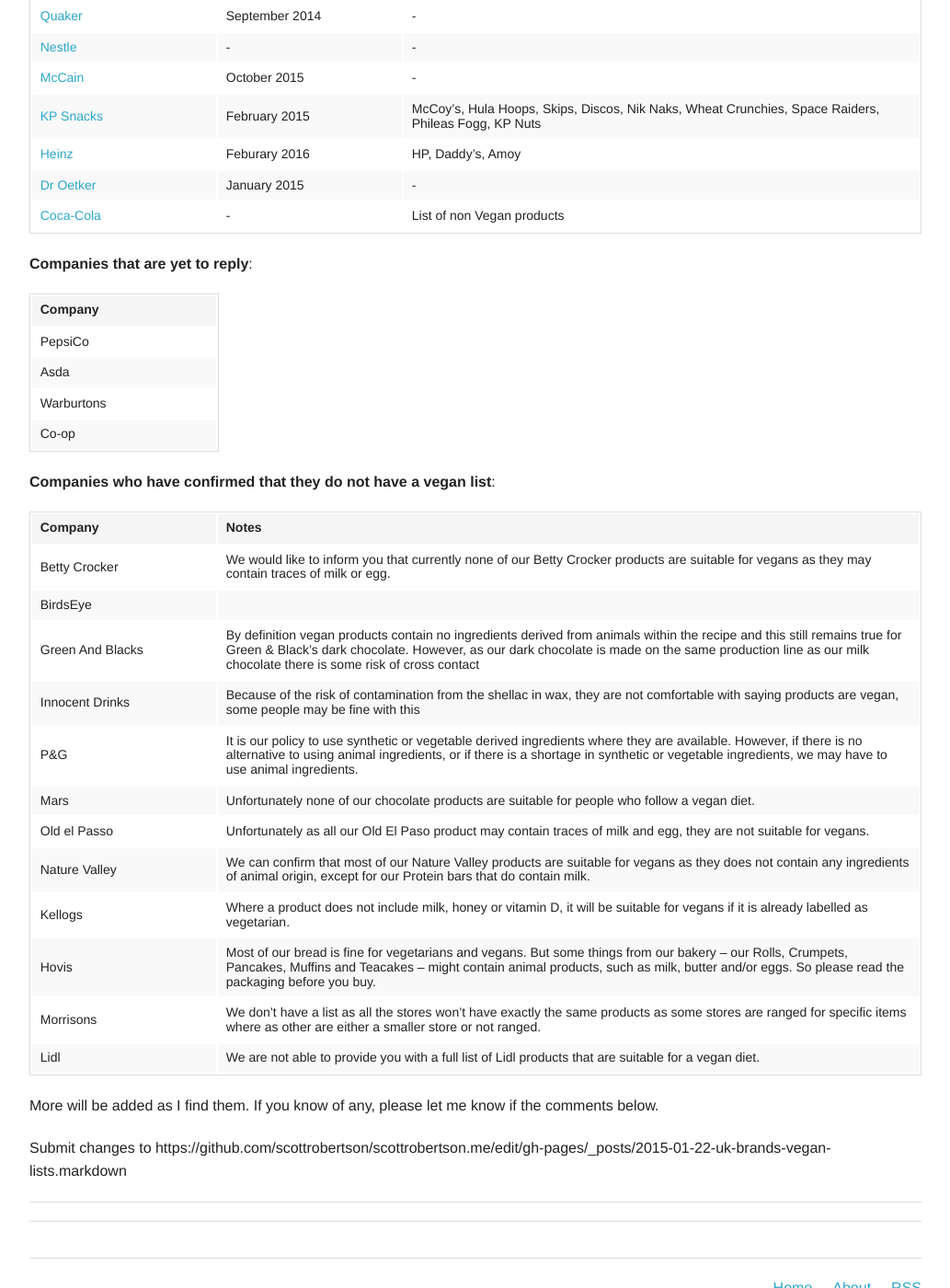
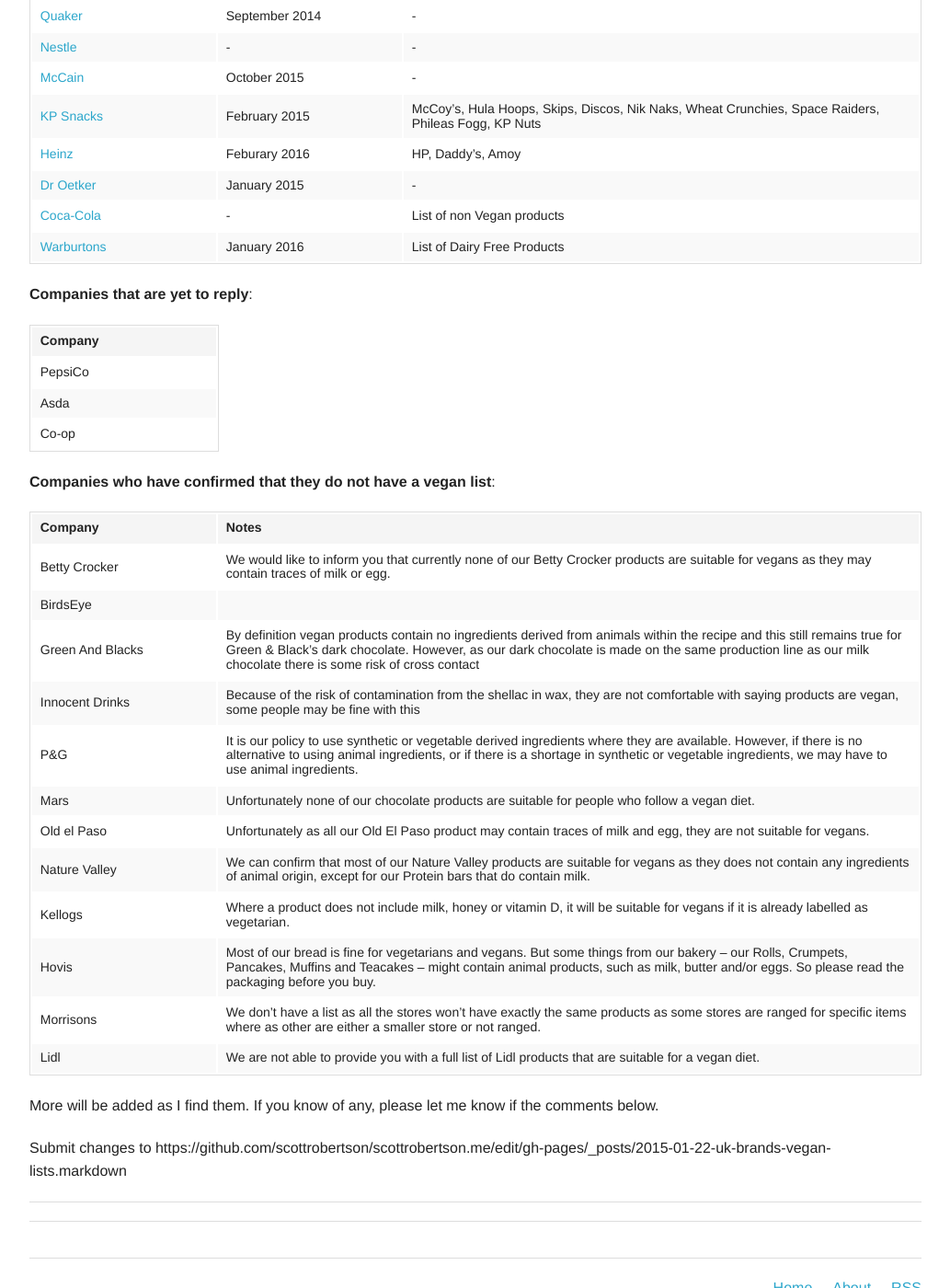
Before and after one commit to scottrobertson/scottrobertson.me, a Jekyll site: the page built from _posts/2015-01-22-uk-brands-vegan-lists.markdown, in a window 1280 px wide and 1400 px high, scrolled down 821 px. Shown: the whole window at 92% size, without its empty margins (123-1156 px from the left). Built offline with Jekyll 4.4.1, drawn with Linux system fonts in a browser that asks for light colours; nearby versions of some CDN libraries; comment, search, counter and statistics services are not loaded.

Commit message:
Update 2015-01-22-uk-brands-vegan-lists.markdown
Warbutons added.

```diff
--- a/_posts/2015-01-22-uk-brands-vegan-lists.markdown
+++ b/_posts/2015-01-22-uk-brands-vegan-lists.markdown
@@ -37,7 +37,7 @@
 [Heinz](https://goo.gl/h7XVhR)                 | Feburary 2016  | HP, Daddy's, Amoy
 [Dr Oetker](http://goo.gl/nlDvmb)              | January 2015   | -
 [Coca-Cola](http://goo.gl/kptCXZ)              | -              | List of non Vegan products
-
+[Warburtons](https://goo.gl/bLralR)            | January 2016   | List of Dairy Free Products
 
 **Companies that are yet to reply**:
 
@@ -58,7 +57,7 @@
 Innocent Drinks     |Because of the risk of contamination from the shellac in wax, they are not comfortable with saying products are vegan, some people may be fine with this
 P&G                 |It is our policy to use synthetic or vegetable derived ingredients where they are available. However, if there is no alternative to using animal ingredients, or if there is a shortage in synthetic or vegetable ingredients, we may have to use animal ingredients.
 Mars                |Unfortunately none of our chocolate products are suitable for people who follow a vegan diet.
-Old el Passo        |Unfortunately as all our Old El Paso product may contain traces of milk and egg, they are not suitable for vegans.
+Old el Paso        |Unfortunately as all our Old El Paso product may contain traces of milk and egg, they are not suitable for vegans.
 Nature Valley       |We can confirm that most of our Nature Valley products are suitable for vegans as they does not contain any ingredients of animal origin, except for our Protein bars that do contain milk.
 Kellogs             |Where a product does not include milk, honey or vitamin D, it will be suitable for vegans if it is already labelled as vegetarian.
 Hovis               |Most of our bread is fine for vegetarians and vegans. But some things from our bakery – our Rolls, Crumpets, Pancakes, Muffins and Teacakes – might contain animal products, such as milk, butter and/or eggs. So please read the packaging before you buy.
```
Also changed, not shown: other parts of _posts/2015-01-22-uk-brands-vegan-lists.markdown (+0 -1 lines).
